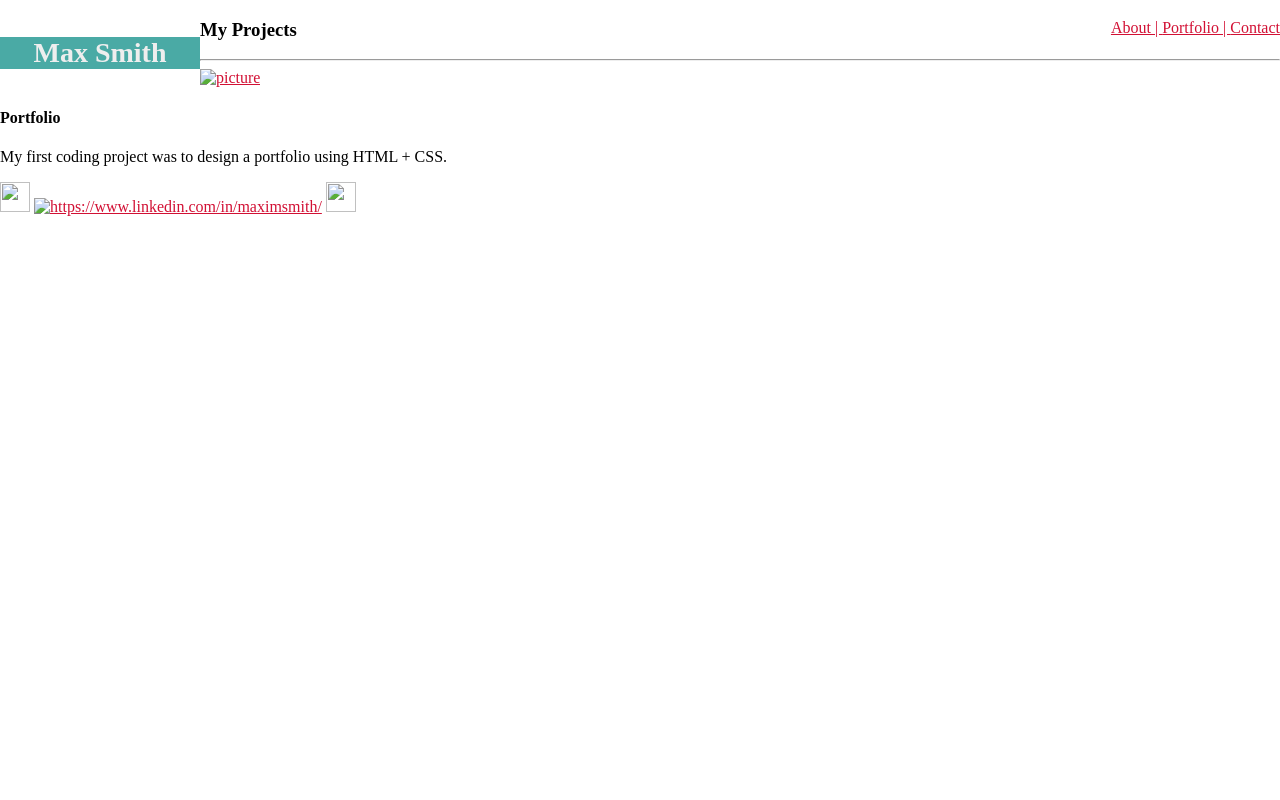
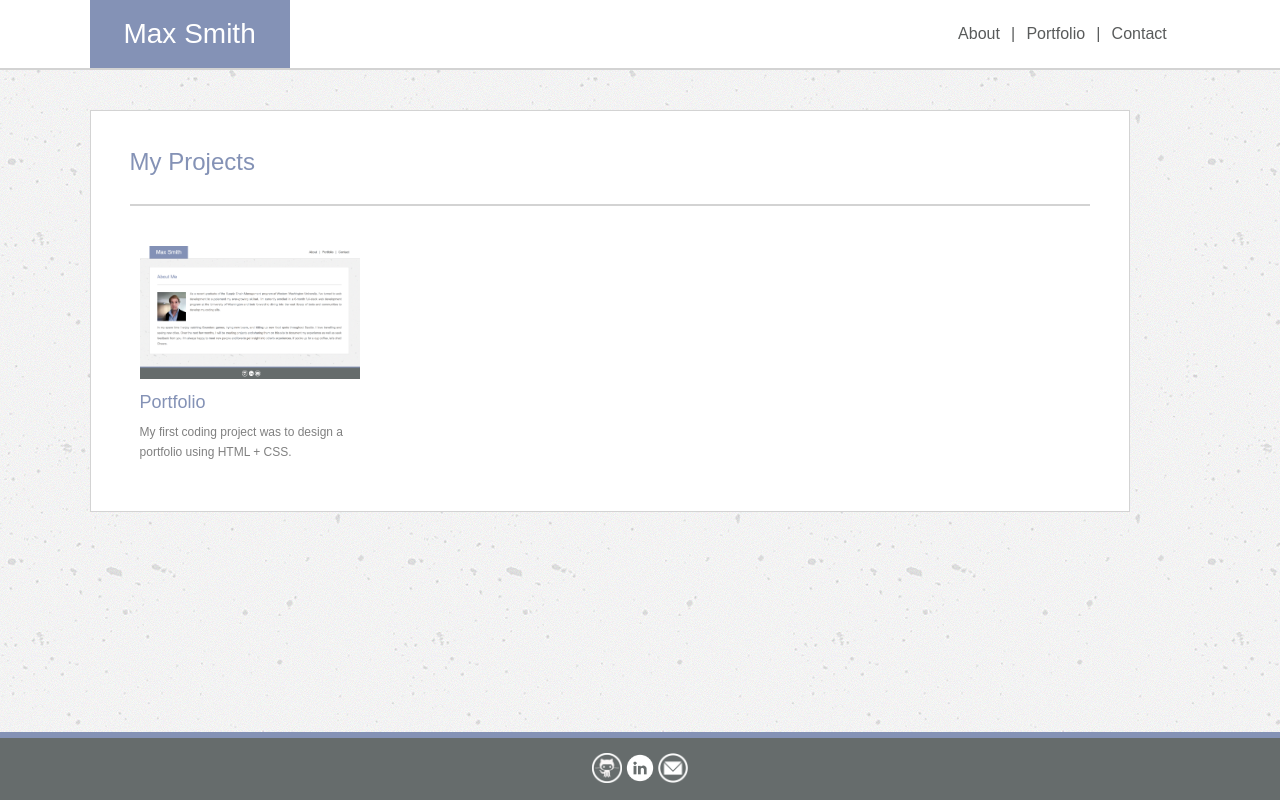
Before and after one commit to Max1mSm1th/ResponsiveFolio, a plain HTML site: page projects.html in a window 1280 px wide. Drawn offline with Linux system fonts and the light colour scheme.

Commit message:
previous uploaded files were incorrect. Added correct files.

```diff
--- /dev/null
+++ b/assets/css/reset.css
@@ -0,0 +1,43 @@
+html, body, div, span, applet, object, iframe,
+h1, h2, h3, h4, h5, h6, p, blockquote, pre,
+a, abbr, acronym, address, big, cite, code,
+del, dfn, em, img, ins, kbd, q, s, samp,
+small, strike, strong, sub, sup, tt, var,
+b, u, i, center,
+dl, dt, dd, ol, ul, li,
+fieldset, form, label, legend,
+table, caption, tbody, tfoot, thead, tr, th, td,
+article, aside, canvas, details, embed,
+figure, figcaption, footer, header, hgroup,
+menu, nav, output, ruby, section, summary,
+time, mark, audio, video {
+	margin: 0;
+	padding: 0;
+	border: 0;
+	font-size: 100%;
+	font: inherit;
+	vertical-align: baseline;
+}
+/* HTML5 display-role reset for older browsers */
+article, aside, details, figcaption, figure,
+footer, header, hgroup, menu, nav, section {
+	display: block;
+}
+body {
+	line-height: 1;
+}
+ol, ul {
+	list-style: none;
+}
+blockquote, q {
+	quotes: none;
+}
+blockquote:before, blockquote:after,
+q:before, q:after {
+	content: '';
+	content: none;
+}
+table {
+	border-collapse: collapse;
+	border-spacing: 0;
+}
--- a/assets/css/style.css
+++ b/assets/css/style.css
@@ -1,35 +1,110 @@
-body {
-  margin: 0px;
-  padding: 0px;
-  border: 0px;
+#body {
+  background-image: url("../images/concrete-texture.png");
+  font-family: Arial, Helvetica, sans-serif;
 }
 
+/* Header Style */
+
 #header {
-  background: #4aaaa5;
+  background: #8492b6;
   float: left;
   width: 200px;
-  text-align: center;
+  margin: 0px 0px 0px 7%;
+  padding: 20px 0px 20px 0px;
+  display: grid;
 }
 
 #links {
-  background: #ffffff;
-  float: right;
+  text-align: center;
+  background: white;
+  padding: 26px 0px 26px 66%;
+  border-bottom: 2px solid lightgrey;
+  color: #595b5b;
+  word-spacing: .07in;
+}
 
+a:active {
+  text-decoration: none;
+  color: #595b5b;
+
+}
+
+a:link {
+  text-decoration: none;
+  color: #595b5b;
+}
+
+a:visited {
+  text-decoration: none;
+}
+
+a:hover {
+  text-decoration: none;
+  color: #8492b6
+}
+
+/* Page Content Style */
+
+#content {
+  background: white;
+  border: 1px solid lightgrey;
+  margin: 40px 7% 120px 7%;
+  display: grid;
+  width: 960px;
+  padding: 39px;
+  height: 100%;
 }
 
 h1 {
   font-size: 28px;
-  color: #eee;
+  color: white;
   text-align: center;
-  background: #333;
 }
 
 h2 {
   font-size: 24px;
 }
 
-a {
-  color: #d21034;
+h3 {
+  color: #8492b6;
+  font-size: 24px;
+}
+
+h4 {
+  color: #8492b6;
+  font-size: 18px;
+  line-height: 40px;
+}
+
+hr {
+  border: 0;
+  clear:both;
+  display:block;
+  width: 100%;
+  background-color: lightgrey;
+  height: 2px;
+  margin: 30px 0px 30px 0px;
+}
+
+p {
+  font-size: 15px;
+  text-align: justify;
+  color: gray;
+  line-height: 28px;
+}
+
+p2 {
+  font-size: 12px;
+  text-align: left;
+  color: gray;
+  padding: 10px 0px 10px 0px;
+  line-height: 20px;
+}
+
+/* About Page Style */
+
+#headshot {
+  padding: 6px 20px 20px 0px;
 }
 
 .container {
@@ -56,3 +131,88 @@ a {
   height: 200px;
   margin-right: 20px;
 }
+
+.clearfix::after {
+  overflow: auto;
+}
+
+/* Footer Style */
+
+#footer {
+  position: fixed;
+  bottom:0;
+  left: 0;
+  bottom: 0;
+  width: 100%;
+  padding: 15px 0px 15px 0px;
+  background-color: #666c6c;
+  color: white;
+  text-align: center;
+  border-top: 6px solid #8492b6;
+  font-size: 12px;
+}
+
+/* Portfolio Style */
+
+.main {
+  max-width: 100px;
+  margin: 0px;
+  padding: 0px;
+}
+
+.row {
+  width: 100%;
+  background-color:white;
+  padding: 0px;
+}
+
+.row,
+.row > .column {
+  padding: 0px;
+}
+
+.column {
+  float: left;
+  width: 25%;
+}
+
+.row:after {
+  content: "";
+  display: table;
+  clear: both;
+}
+
+.content {
+  background-color: white;
+  padding: 10px;
+}
+
+/* Contact Form Style */
+
+input[type=text], select, textarea {
+  width: 100%;
+  padding: 12px;
+  border: 1px solid #ccc;
+  border-radius: 1px;
+  box-sizing: border-box;
+  margin-top: 6px;
+  margin-bottom: 16px;
+  resize: vertical;
+}
+
+#button {
+  background-color: #8492b6;
+  border: none;
+  padding: 15px 15px;
+  text-align: center;
+  text-decoration: none;
+  display: inline-block;
+  font-size: 16px;
+}
+
+
+.container {
+  border-radius: 1px;
+  background-color: #f2f2f2;
+  padding: 20px;
+}
--- a/projects.html
+++ b/projects.html
@@ -8,7 +8,6 @@
         <link rel="stylesheet" type="text/css" media="screen" href="assets/css/reset.css" />
         <link rel="stylesheet" type="text/css" media="screen" href="assets/css/style.css" />
         <script src="main.js"></script>
-        <meta name="viewport" content="width=device-width, initial-scale=1.0">
     </head>
 <body id="body">
 
```
Also changed, not shown: assets/images/contact.htm (added, +97 -0 lines), contact.html (+0 -1 lines), index.html (+0 -1 lines), assets/images/Portfolio.png (added), assets/images/background.png (added), assets/images/concrete-texture.png (added), assets/images/email-icon.png (added), assets/images/github.png (added), assets/images/linkedin_SM_icon.png (added), 2 other files.
